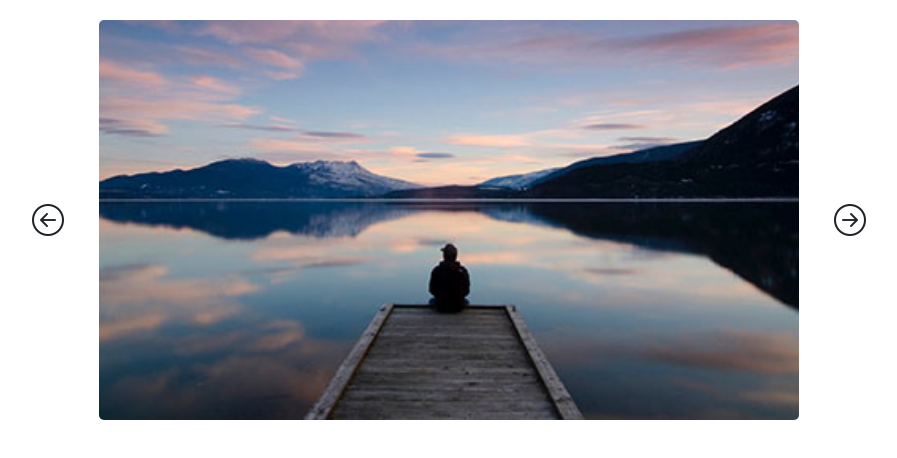
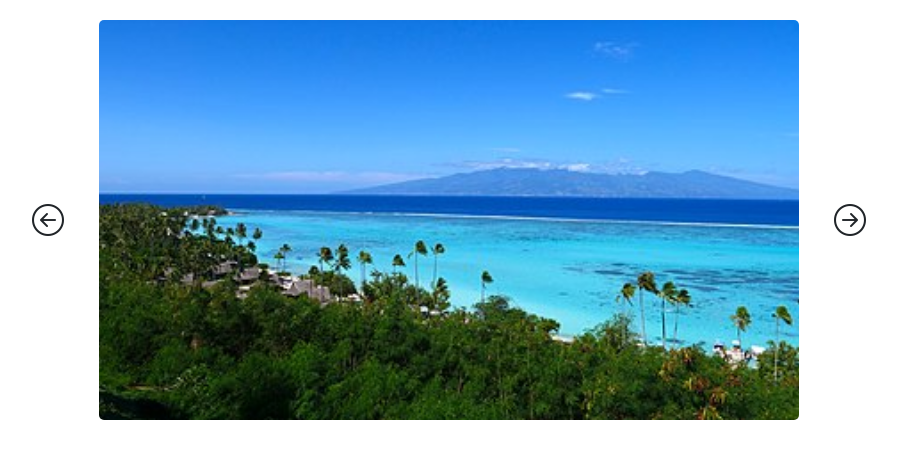
Before and after one commit to Aciar96/js-array-carousel, a plain HTML site: page index.html in a window 1280 px wide. Both pictures are taken after a click on the icon 239 px from the left and 220 px from the top of the page. Shown: the whole page, without its empty margins (191-1088 px from the left). Drawn offline with nearby package versions, Linux system fonts and the light colour scheme.

Commit message:
mailstone 3 + bonus 1

```diff
--- a/index.html
+++ b/index.html
@@ -21,11 +21,7 @@
      <!-- icona freccia sinistra -->
      <i class="bi bi-arrow-left-circle" id="prev"></i>
       <div class="gallery">
-        <img src="img/01.jpg" alt="">
-        <img src="img/02.jpg" alt="">
-        <img src="img/03.jpg" alt="">
-        <img src="img/04.jpg" alt="">
-        <img src="img/05.jpg" alt="">
+
       </div>
       <!-- icona freccia destra  -->
       <i class="bi bi-arrow-right-circle" id="next"></i>
--- a/js/script.js
+++ b/js/script.js
@@ -15,8 +15,16 @@ Creiamo delle miniature di tutte le immagni, in cui dovrà apparire in evidenza
 */
 
 //array fornito e un ciclo for.
+const gallery = document.querySelector('#carousel .gallery')
+const sources = ['img/01.jpg','img/02.jpg','img/03.jpg','img/04.jpg','img/05.jpg']
 
+let imageElemens = '';
 
+for(let i = 0 ; i < sources.length; i++){
+    imageElemens += `<img src="${sources[i]}" alt="lendscape-${i + 1}" />`
+}
+
+gallery.innerHTML = imageElemens
 //recupero le immagini dal DOM
 const images = document.querySelectorAll(' #carousel img');
 
@@ -31,19 +39,35 @@ images[courrentActiveIndex].classList.add('active');
 //logica button
 //recupero i button dal dom
 const prevButton = document.getElementById('prev')
-const nextBUtton = document.getElementById('next')
+const nextButton = document.getElementById('next')
 //logica del button next
-nextBUtton.addEventListener('click', function(){
+nextButton.addEventListener('click', function(){
     //tolgo active
     images[courrentActiveIndex].classList.remove('active')
     //incremento activeIndex
     courrentActiveIndex++;
     //verifico che rimanga nella quantità di img
-    if(courrentActiveIndex === images.length - 1){
+    if(courrentActiveIndex > images.length - 1){
         courrentActiveIndex = 0
+        images[courrentActiveIndex].classList.add('active')
         //aggiungo active
     }else{
         images[courrentActiveIndex].classList.add('active')
 
     }
 })
+//logica del button prev
+prevButton.addEventListener('click', function(){
+    //tolgo active
+    images[courrentActiveIndex].classList.remove('active')
+    //decremento activeIndex
+    courrentActiveIndex--;
+    //verifico che rimanga nella quantità di img
+    if(courrentActiveIndex < 0){
+        courrentActiveIndex = images.length - 1 ;
+        images[courrentActiveIndex].classList.add('active')
+        //aggiungo active
+    }else{
+        images[courrentActiveIndex].classList.add('active')
+    }
+})
```
